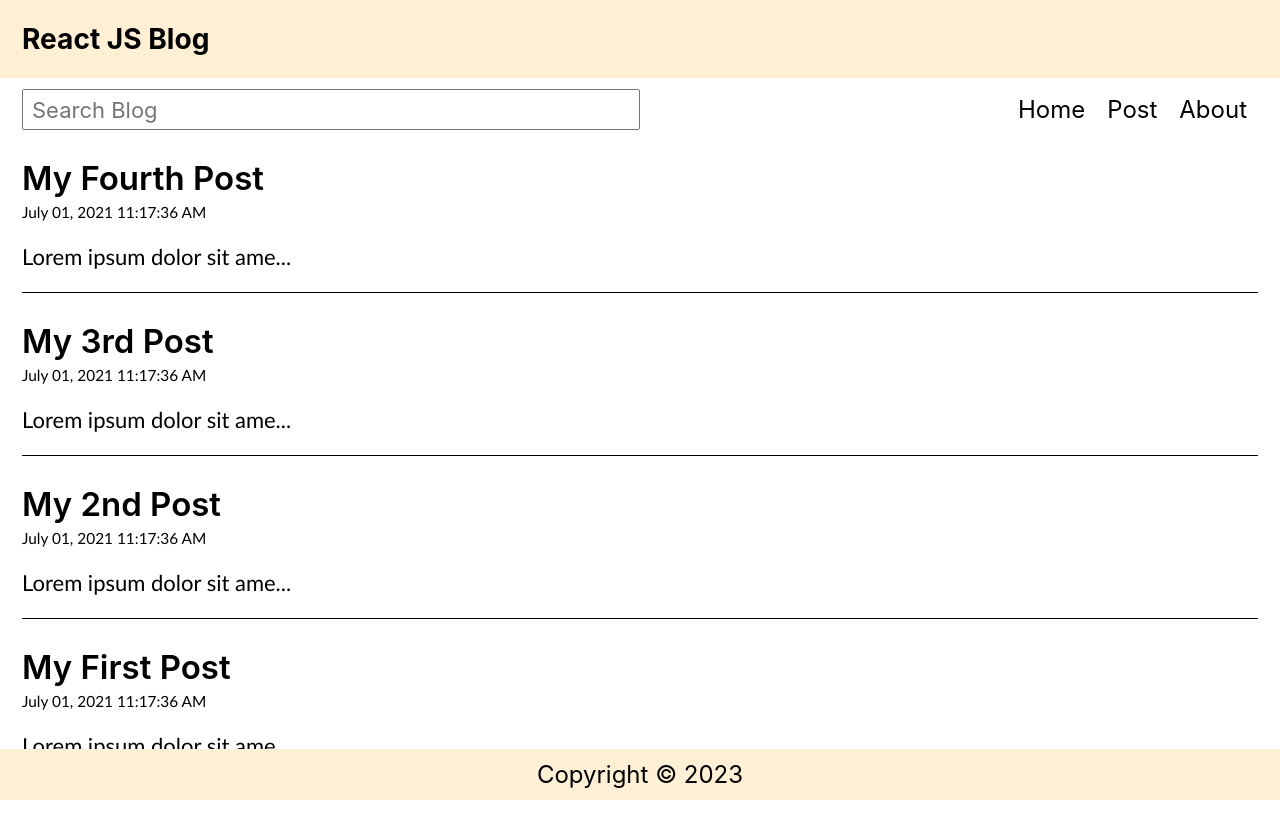
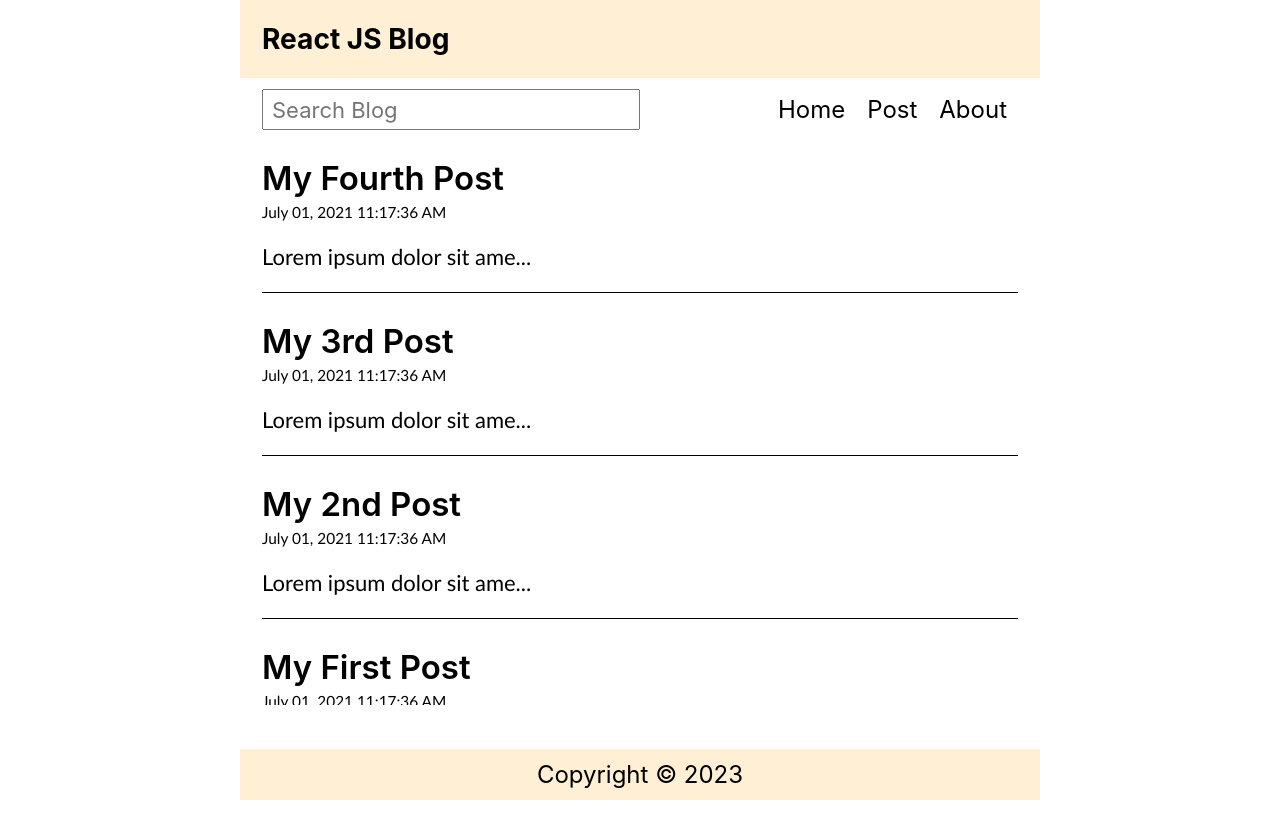
Before and after one commit to KingPin-1/Notes-ReactJS, a React (Create React App) app in the folder router-tut/: page / in a window 1280 px wide. After the commit the page ends 800 px from the top, so only its background shows below. Built offline with nearby package versions, Linux system fonts and the light colour scheme.

Commit message:
styling Changes

```diff
--- a/router-tut/src/index.css
+++ b/router-tut/src/index.css
@@ -12,6 +12,22 @@ body {
     -webkit-font-smoothing: antialiased;
     -moz-osx-font-smoothing: grayscale;
     font-size: 24px;
+    display: flex;
+}
+
+#root {
+    flex-grow: 1;
+    display: flex;
+    align-items: center;
+    justify-content: center;
+}
+
+.App {
+    width: 100%;
+    max-width: 800px;
+    height: 100vh;
+    display: flex;
+    flex-direction: column;
 }
 
 header,
@@ -30,12 +46,12 @@ nav {
 
 main {
     padding: 0.5rem 1rem;
-    min-height: 40vh;
     margin-bottom: 2rem;
+    flex-grow: 1;
+    overflow-y: auto;
 }
 
 footer {
-    position: fixed;
     bottom: 0;
     width: 100%;
     text-align: center;
```
